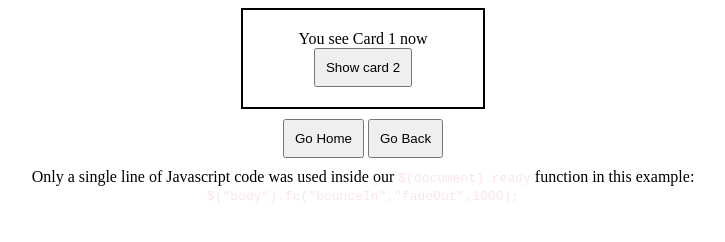
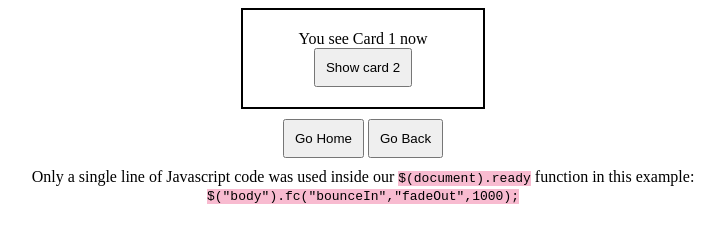
Before and after one commit to neeilan/flowchart, a plain HTML site: page index.html in a window 1280 px wide. Shown: the whole page, without its empty margins (277-1002 px from the left). Drawn offline with Linux system fonts and the light colour scheme.

Commit message:
Change bgcolor of code element

```diff
--- a/index.html
+++ b/index.html
@@ -24,7 +24,7 @@
 		padding: 10px;
 	}
 	code{
-		color: #fce4ec;
+		background: #f8bbd0;
 	}
 	</style>
 
```
